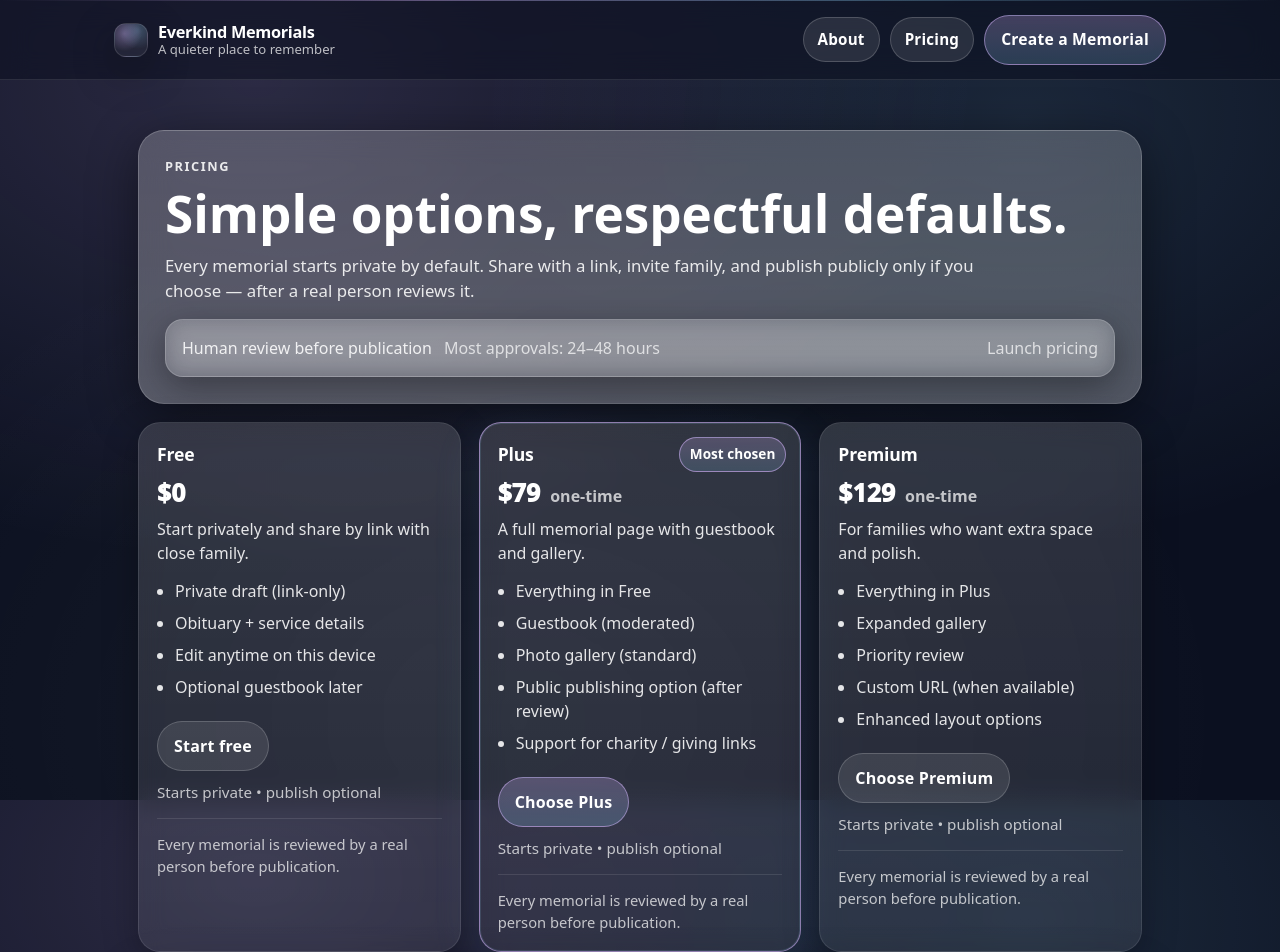
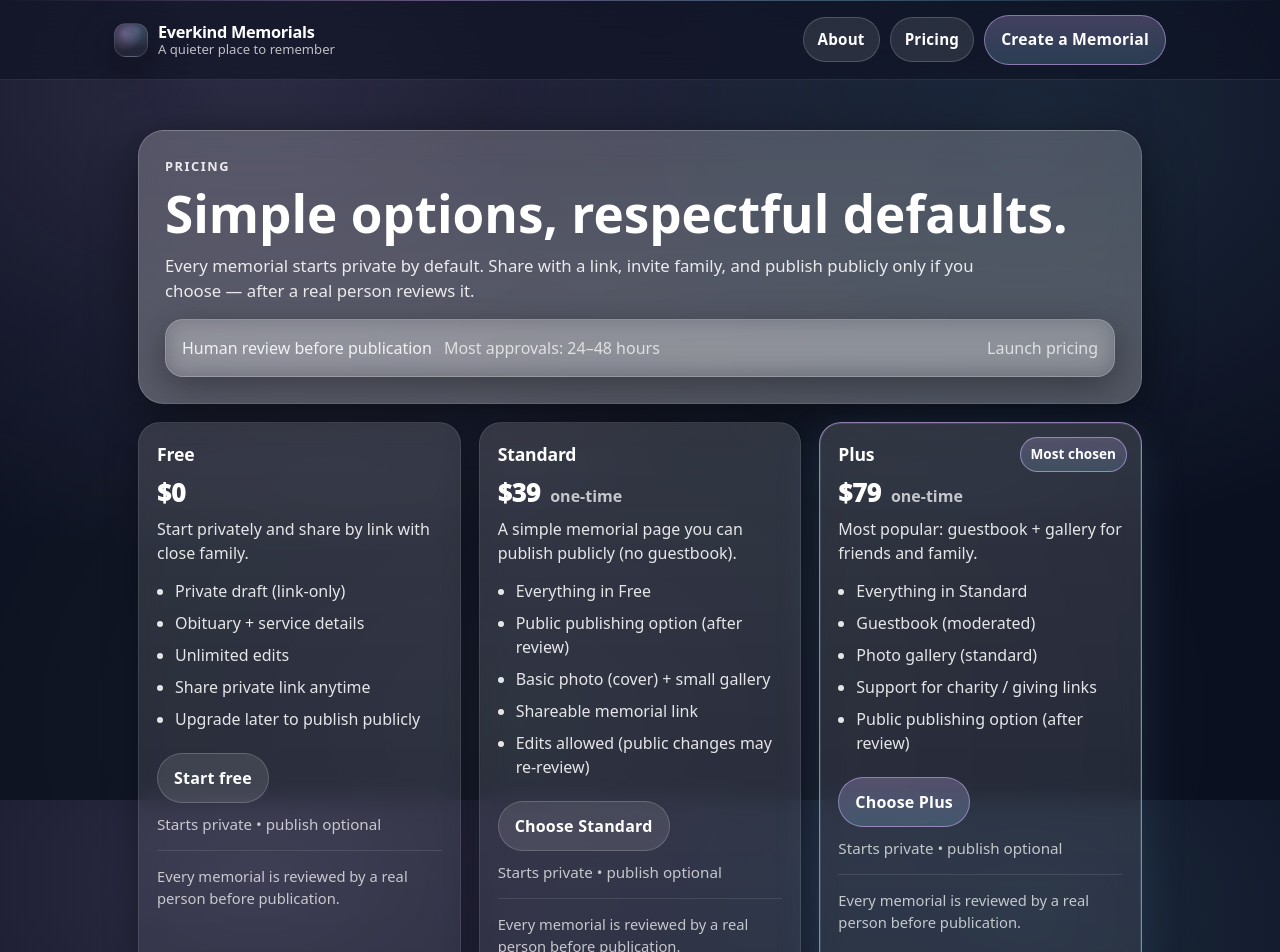
Before and after one commit to KristineMK72/everkind-memorials, a Next.js app: page /pricing in a window 1280 px wide. Shown: the top 952 px of the page. Built offline with nearby package versions, Linux system fonts and the light colour scheme.

Commit message:
Update page.tsx

```diff
--- a/app/pricing/page.tsx
+++ b/app/pricing/page.tsx
@@ -1,7 +1,9 @@
 import Link from "next/link";
 
+type PlanKey = "free" | "standard" | "plus" | "premium";
+
 type Plan = {
-  key: "free" | "plus" | "premium";
+  key: PlanKey;
   name: string;
   price: string;
   cadence: string;
@@ -22,35 +24,56 @@
     features: [
       "Private draft (link-only)",
       "Obituary + service details",
-      "Edit anytime on this device",
-      "Optional guestbook later",
+      "Unlimited edits",
+      "Share private link anytime",
+      "Upgrade later to publish publicly",
     ],
     cta: "Start free",
-    href: "/create-memorial",
+    href: "/create-memorial?plan=free",
   },
+
+  // ✅ NEW $39 OPTION
+  {
+    key: "standard",
+    name: "Standard",
+    price: "$39",
+    cadence: "one-time",
+    note: "A simple memorial page you can publish publicly (no guestbook).",
+    features: [
+      "Everything in Free",
+      "Public publishing option (after review)",
+      "Basic photo (cover) + small gallery",
+      "Shareable memorial link",
+      "Edits allowed (public changes may re-review)",
+    ],
+    cta: "Choose Standard",
+    href: "/create-memorial?plan=standard",
+  },
+
   {
     key: "plus",
     name: "Plus",
     price: "$79",
     cadence: "one-time",
-    note: "A full memorial page with guestbook and gallery.",
+    note: "Most popular: guestbook + gallery for friends and family.",
     features: [
-      "Everything in Free",
+      "Everything in Standard",
       "Guestbook (moderated)",
       "Photo gallery (standard)",
+      "Support for charity / giving links",
       "Public publishing option (after review)",
-      "Support for charity / giving links",
     ],
     cta: "Choose Plus",
-    href: "/create-memorial",
+    href: "/create-memorial?plan=plus",
     featured: true,
   },
+
   {
     key: "premium",
     name: "Premium",
     price: "$129",
     cadence: "one-time",
-    note: "For families who want extra space and polish.",
+    note: "For families who want extra space and priority handling.",
     features: [
       "Everything in Plus",
       "Expanded gallery",
@@ -59,7 +82,7 @@
       "Enhanced layout options",
     ],
     cta: "Choose Premium",
-    href: "/create-memorial",
+    href: "/create-memorial?plan=premium",
   },
 ];
 
@@ -74,12 +97,20 @@
             Simple options, respectful defaults.
           </h1>
           <p className="p" style={{ maxWidth: 860 }}>
-            Every memorial starts private by default. Share with a link, invite family, and publish publicly only if you
-            choose — after a real person reviews it.
+            Every memorial starts private by default. Share with a link, invite family,
+            and publish publicly only if you choose — after a real person reviews it.
           </p>
 
           <div style={{ marginTop: 16 }} className="card">
-            <div style={{ padding: 16, display: "flex", gap: 12, flexWrap: "wrap", alignItems: "center" }}>
+            <div
+              style={{
+                padding: 16,
+                display: "flex",
+                gap: 12,
+                flexWrap: "wrap",
+                alignItems: "center",
+              }}
+            >
               <span style={{ color: "var(--muted)" }}>Human review before publication</span>
               <span style={{ color: "var(--muted2)" }}>Most approvals: 24–48 hours</span>
               <span style={{ color: "var(--muted2)", marginLeft: "auto" }}>Launch pricing</span>
@@ -94,7 +125,7 @@
           ))}
         </section>
 
-        {/* FAQ-ish / reassurance */}
+        {/* Questions */}
         <section style={{ marginTop: 18 }} className="glass">
           <div style={{ padding: 22 }}>
             <div className="kicker">Questions</div>
@@ -147,13 +178,13 @@
                 </div>
               </div>
 
-              <Link className="btn btnPrimary" href="/create-memorial">
+              <Link className="btn btnPrimary" href="/create-memorial?plan=free">
                 Start a memorial
               </Link>
             </div>
 
             <div style={{ marginTop: 12, color: "var(--muted2)", fontSize: "0.95rem" }}>
-              Billing + payment wiring can be added next; this page is ready for launch and easy to update.
+              Payment wiring can be added next; this page is launch-ready and easy to update.
             </div>
           </div>
         </section>
@@ -185,7 +216,6 @@
         overflow: "hidden",
       }}
     >
-      {/* Featured badge */}
       {plan.featured ? (
         <div
           style={{
```
